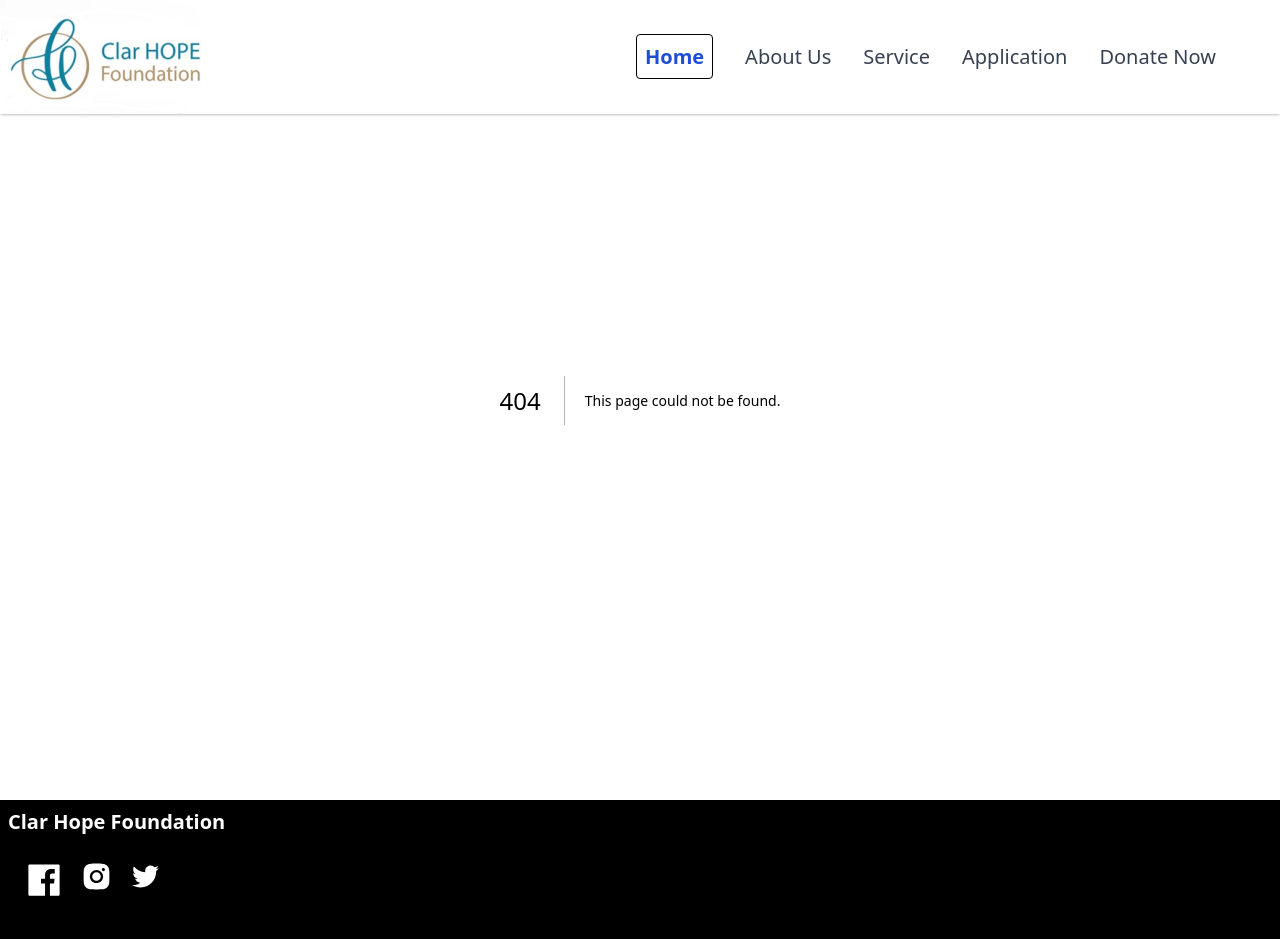
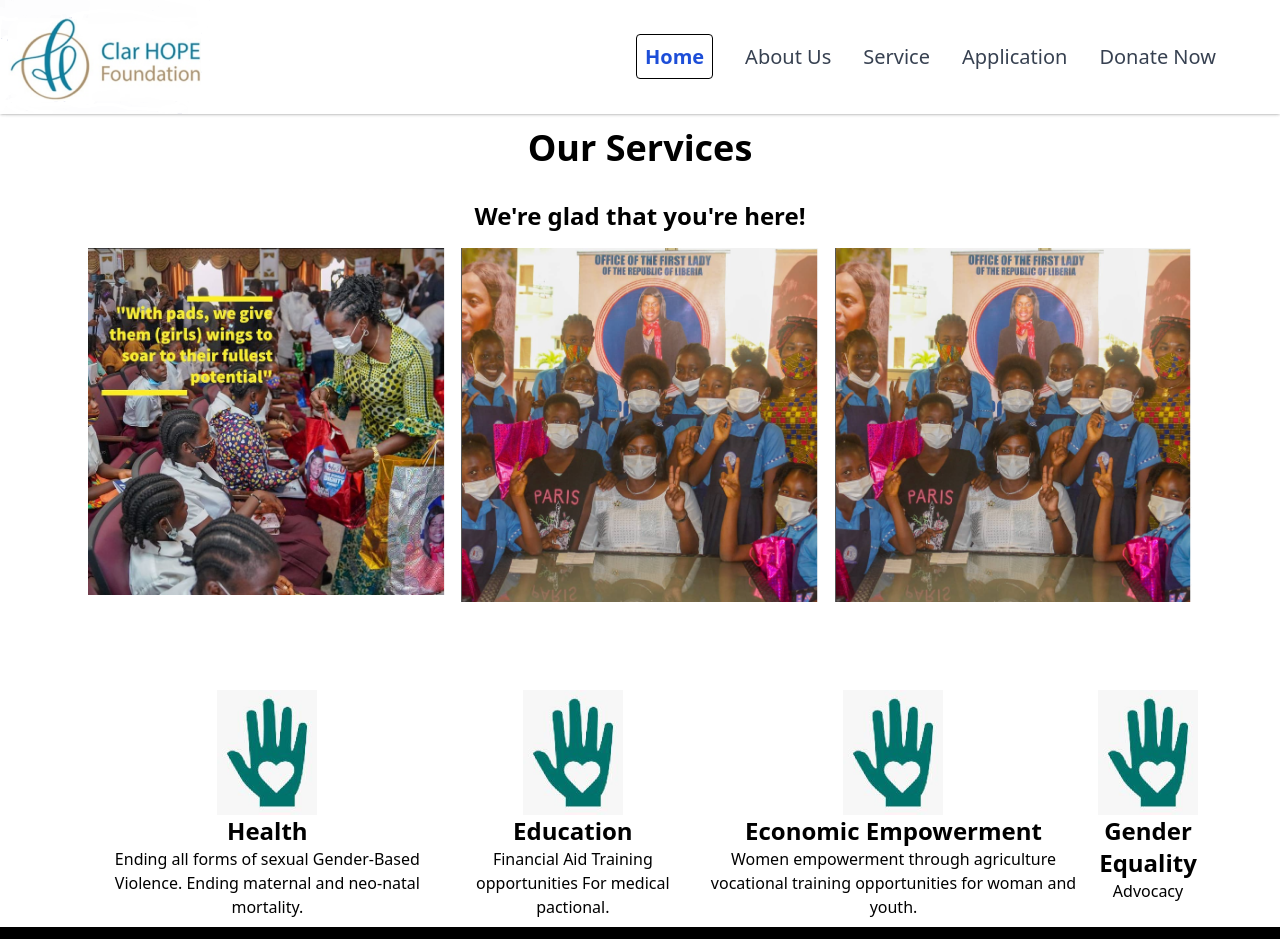
Before and after one commit to James1997-Ed/char-hope, a Next.js app: page /services in a window 1280 px wide. Before the commit this address had no page. Shown: the top 939 px of the page. Built offline with nearby package versions, Linux system fonts and the light colour scheme.

Commit message:
added changes

```diff
--- a/pages/about.js
+++ b/pages/about.js
@@ -30,7 +30,7 @@ function AboutUs() {
         <Link href="/" className='text-blue-800  text-center'>Read More</Link> </p>
         </div>
         <h1 className='text-4xl text-center font-bold'>Our Motto</h1>
-            <h1 className='sm:text-4xl text-center font-bold p-8'>"to bless many children as God has bless me"</h1>
+            <h1 className='sm:text-4xl text-center font-bold p-8'>&quot;to bless many children as God has bless me&quot;</h1>
             <div className='bg-blue-400 text-white m-2 sm:mb-4 p-8'>
             <h1 className='sm:text-4xl text-2xl text-center font-bold'>About Our Founder</h1>
         </div>
@@ -39,8 +39,8 @@ function AboutUs() {
                 <p className='p-2'>
                     A Nurse by profession, successful business women, and Humanitarian,
                     Mrs Clar M. Weah passion to help the underprivileged dates long before
-                    becoming First Lady in 2018, Mrs Weah, whose motto is "To bless as many
-                    children as God has Blessed me", was helping foster children in the
+                    becoming First Lady in 2018, Mrs Weah, whose motto is &quot;To bless as many
+                    children as God has Blessed me&quot;, was helping foster children in the
                     United States, Jamaica, and Africa. Her ascendency to the status as First
                     Lady only provides a wider platform to achieve her purpose of improving lives.
                 </p>
@@ -52,9 +52,9 @@ function AboutUs() {
                 </p>
                 <p className='p-2'>
                     A year later, on June 20 2019, the First Lady launched
-                    her flagship program the "She's You Movement." Hinging on
+                    her flagship program the &quot;She&apos;s You Movement.&quot; Hinging on
                     four pillars - Health, Education, Economic Empowerment, and Gender
-                    Equality - She's You Movement seeks the overall advancement
+                    Equality - She&apos;s You Movement seeks the overall advancement
                     of women and girls for a better and prosperous Liberia.<br/>
                     <Link href="/" className="text-blue-800">Read More</Link>
                 </p>
--- a/pages/application.js
+++ b/pages/application.js
@@ -0,0 +1,81 @@
+import React from 'react'
+
+function Application() {
+  return (
+    <div>
+      <div>
+         <div  className='bg-blue-300 mt-32 '>
+           <div>
+              <h1 className='text-4xl font-bold text-center pt-4'>Apply Now!</h1>
+              <p className='text-center p-2 m-8 text-2xl'>“Clar Hope Foundation”, a non-political initiative,
+              aimed at creating an equitable society in Liberia,
+              by restoring the hope of disadvantaged children,
+               youth and women through education,
+              health and other opportunities to better their lives.</p>
+           </div>
+         </div>
+         <div className='block sm:flex'>
+            <div className='m-16'>
+              <h1 className='text-4xl font-bold'>Programs of Interest:</h1>
+              <ul className='text-xl p-8'>
+                <li>Health</li>
+                <li>Education</li>
+                <li>Economic Empowerment</li>
+                <li>Gender Equality</li>
+              </ul>
+              <div>
+                <p>Applicant should read the instruction below to know if they are  to apply.</p>
+                <p>Tell us your story: why should you or recommendation be considered for the program of interest?</p>
+                <textarea placeholder='Enter why we should recommend you'>
+                </textarea>
+              </div>
+            </div>
+               <div className='bg-green-900 p-8'>
+                  <form>
+                    <div className='p-4'>
+                    <h1  className='text-center text-white text-2xl font-bold'>Support Our course</h1>
+                     <h1 className='text-center text-white opacity-40 text-xl font-bold '>Leave a one-time donation</h1>
+                    </div>
+                     <tr>
+                       <td>First Name</td>
+                       <td>Last Name</td>
+                     </tr>
+                     <tr>
+                       <td><input placeholder='First Name'/></td>
+                       <td><input placeholder='Last Name'/></td>
+                     </tr>
+                     <tr>
+                       <td>Email*</td>
+                     </tr>
+                     <tr>
+                       <td><input placeholder='Enter Email'/></td>
+                     </tr>
+                     <tr>
+                       <td>Donate in the name of:</td>
+                     </tr>
+                     <tr>
+                      <section>
+                        <option  name="First"/>
+                      </section>
+                     </tr>
+                     <tr>
+                       <td>Honoree Name</td>
+                     </tr>
+                     <tr>
+                       <td><input placeholder='Enter Honoree Name'/></td>
+                     </tr>
+                     <tr>
+                       <td>How did you hear about us</td>
+                     </tr>
+                     <tr>
+                     <button type='submit'>Donate</button>
+                   </tr>
+                  </form>
+               </div>
+         </div>
+      </div>
+    </div>
+  )
+}
+
+export default Application
--- a/pages/layoutDeefault.js
+++ b/pages/layoutDeefault.js
@@ -21,17 +21,17 @@ function LayoutDefault() {
     <div className="text-center p-4">
       <Image src="/help.jpg" alt="this is a img tag" width="100" height="100" className="mx-auto"/>
       <h1 className="font-bold text-2xl">Make Donation </h1>
-      <p>It's not how much we give but how much love we put into giving.</p>
+      <p>It&apos;s not how much we give but how much love we put into giving.</p>
     </div>
     <div className="text-center p-4">
-      <Image className="" src="/donate.jpg" alt="welcome" width="100" height="100" className="mx-auto"/>
+      <Image src="/donate.jpg" alt="welcome" width="100" height="100" className="mx-auto"/>
       <h1 className="font-bold text-2xl">Fundraising </h1>
-      <p>It's not how much we give but how much love we put into giving.</p>
+      <p>It&apos;s not how much we give but how much love we put into giving.</p>
     </div>
     <div className="text-center p-4">
       <Image src="/help2.jpg" alt="Hi there" width="100" height="100" className="mx-auto"/>
       <h1 className="font-bold text-2xl">Become A Volunteer</h1>
-      <p>It's not how much we give but how much love we put into giving.</p>
+      <p>It&apos;s not how much we give but how much love we put into giving.</p>
     </div>
   </div>
 
@@ -39,7 +39,7 @@ function LayoutDefault() {
         <div className="sm:flex block p-8 text-center">
           <div className="p-4">
              <Image src="/children.png" alt="say" width="300" height="200" className="pl-2"/>
-             <h1 className="font-bold text-xl">She's You Menstrual & Personal
+             <h1 className="font-bold text-xl">She&apos;s You Menstrual & Personal
              Hygiene Initiative</h1>
              <p>Reproductive Health - Menstrual
              Hygiene Management (MHM).
@@ -59,7 +59,7 @@ function LayoutDefault() {
               </div>
               <div className="p-4">
               <Image src="/children2.png" alt="children2.png" width="300" height="100" className="pl-2 ml-4 items-center"/>
-              <h1 className="font-bold text-xl">The CHF is lunching a She's You Project</h1>
+              <h1 className="font-bold text-xl">The CHF is lunching a She&apos;s You Project</h1>
               <p>Educating and empowering the most vulnerable
               women and girls and particularly those living with disabilities.
               The CHF believes that young girls should not
@@ -77,17 +77,17 @@ function LayoutDefault() {
           <h1 className="text-center font-bold text-2xl sm:text-4xl underline">Latest News</h1>
           <div className="sm:flex block text-center grid-rows-3 m-4 p-4 justify-items-center align-items-center">
   <div className="p-4 m-2">
-    <Image src="/city_of_hope.jpeg" alt="jpeg" width="300" height="200"/>
+    <Image src="/city_of_hope.jpeg" alt="jpeg" width="300" height="200" className="mx-auto"/>
     <h1 className="font-bold text-xl">City Of Hope</h1>
     <p>Aims to accommodate Disadvantage girls and Orphans at 85% completion. Empowering girls with Skills.</p>
   </div>
   <div>
-    <Image src="/city_of_hope2.png" alt="2.png" width="300" height="200"/>
+    <Image src="/city_of_hope2.png" alt="2.png" width="300" height="200" className="mx-auto"/>
     <h1 className="font-bold text-xl">City Of Hope</h1>
     <p>A multipurpose complex under Construction by Clar Hope Foundation to provide quality education to 200 girls ages 3-5 and life skills to street girls and disadvantaged youth thereby restoring their hope for a brighter future.</p>
   </div>
   <div>
-    <Image src="/city_of_hope3.jpeg" alt="WhatsApp2.jpeg" width="300" height="200" className=""/>
+    <Image src="/city_of_hope3.jpeg" alt="WhatsApp2.jpeg" width="300" height="200" className="mx-auto"/>
     <h1 className="font-bold text-xl">City Of Hope</h1>
   </div>
 </div>
--- /dev/null
+++ b/pages/services.js
@@ -0,0 +1,73 @@
+import React from 'react'
+import Image from 'next/image'
+
+function Services() {
+  return (
+    <div className='mx-20 my-2'>
+      <div className='mt-32'>
+        <div>
+          <h1 className='text-4xl m-8 font-bold text-center'>Our Services</h1>
+          <h1 className='text-2xl m-2 font-bold text-center'>We&apos;re glad that you&apos;re here!</h1>
+        </div>
+        <div className='block sm:flex'>
+          <div className='m-2'>
+          <Image src="/Dist.png" alt="image" width="400" height="400"/>
+          </div>
+          <div className='m-2'>
+            <Image src="/new5.png" alt="image" width="400" height="400"/>
+          </div>
+          <div className='m-2'>
+           <Image src="/new5.png" alt="image" width="400" height="400"/>
+        </div>
+        </div>
+        <div className='block sm:flex mt-20'>
+          <div>
+          <div className='items-center'>
+            <Image src="/help2.jpg" alt="image" width="100" height="100" className="mx-auto"/>
+          </div>
+        <div className='text-center'>
+          <h1 className='text-2xl font-bold'>Health</h1>
+          <p>Ending all forms of
+          sexual Gender-Based Violence.
+          Ending maternal and
+          neo-natal mortality.</p>
+        </div>
+          </div>
+          <div>
+          <div>
+            <Image src="/help2.jpg" alt="image" width="100" height="100" className="mx-auto"/>
+          </div>
+        <div className='text-center'>
+          <h1 className='text-2xl font-bold'>Education</h1>
+          <p>Financial Aid
+          Training opportunities
+          For medical pactional.</p>
+        </div>
+          </div>
+          <div>
+          <div>
+            <Image src="/help2.jpg" alt="image" width="100" height="100" className="mx-auto"/>
+          </div>
+        <div className='text-center'>
+          <h1 className='text-2xl font-bold'>Economic Empowerment</h1>
+          <p>Women empowerment through
+          agriculture vocational training
+          opportunities for woman and youth.</p>
+        </div>
+          </div>
+          <div>
+          <div>
+            <Image src="/help2.jpg" alt="image" width="100" height="100" className="mx-auto"/>
+          </div>
+        <div className='text-center'>
+          <h1 className='text-2xl font-bold'>Gender Equality</h1>
+          <p>Advocacy</p>
+        </div>
+          </div>
+        </div>
+      </div>
+    </div>
+  )
+}
+
+export default Services
--- a/src/components/navBar.js
+++ b/src/components/navBar.js
@@ -30,7 +30,7 @@ function NavBar() {
     <div className={`fixed top-0 left-0 w-full z-50 transition-all duration-500 ${isScroll ? 'bg-white shadow': 'hidden'}`}>
         <div className="flex-col md:flex-row hidden sm:flex items-center justify-between shadow">
             <div>
-            <Link href="/"><img src ="/logo.png" alt="react imag" width="10" height="10" className="w-48 md:w-auto h-auto" /></Link>
+            <Link href="/"><Image src ="/logo.png" alt="react imag" width="300" height="100" className="w-48 md:w-auto h-auto"/></Link>
             </div>
         <div className="flex items-center mt-4 md:mt-0">
           <nav className="flex list-none">
```
Also changed, not shown: pages/sercices.js (deleted), public/Dist.png (added).
